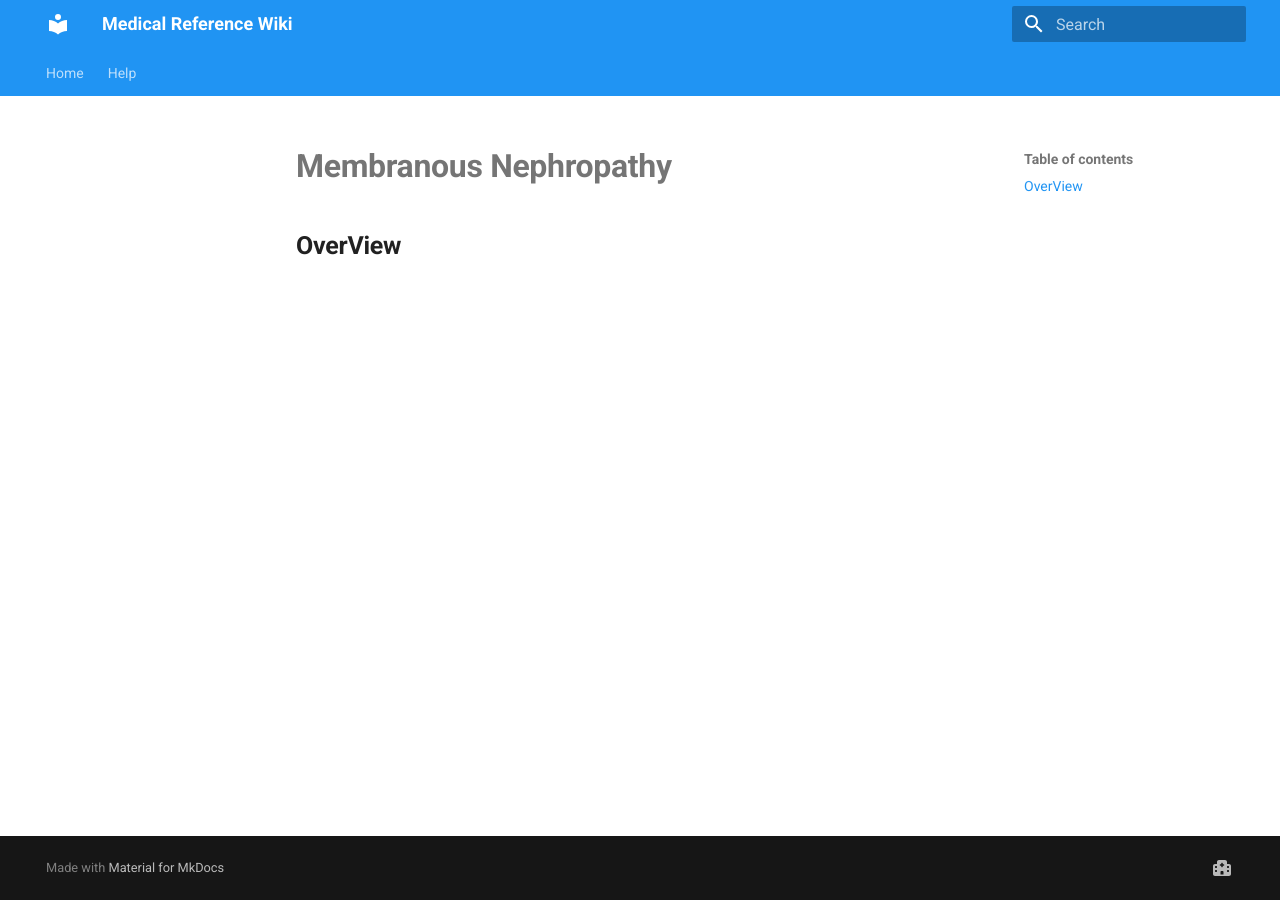
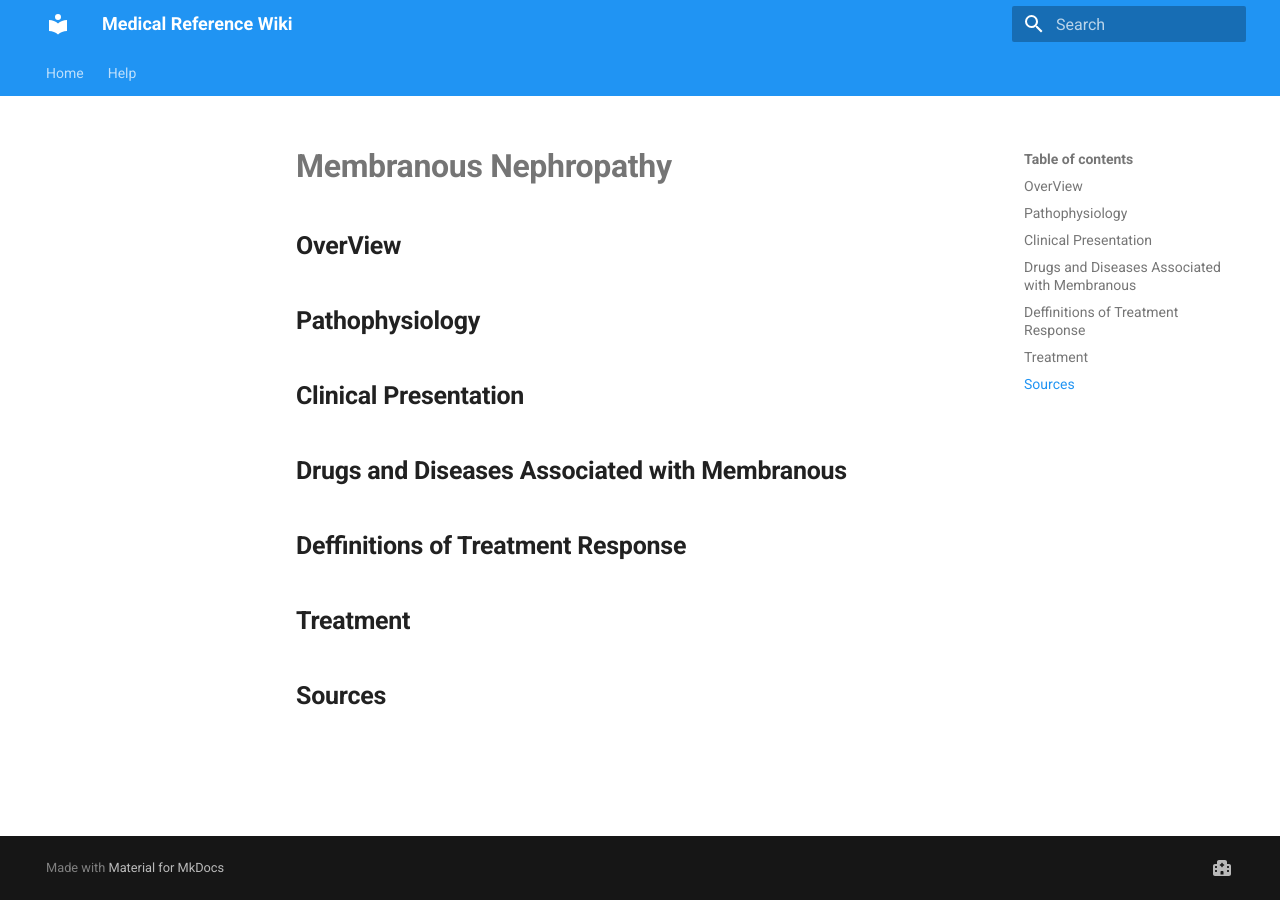
Before and after one commit to TTUNEPH2025/GN, an MkDocs documentation site: the page built from docs/Membranous.md, in a window 1280 px wide. Built offline with MkDocs 1.6.1 and Material for MkDocs 9.7.7, drawn with Linux system fonts in a browser that asks for light colours.

Commit message:
Update Membranous.md

```diff
--- a/docs/Membranous.md
+++ b/docs/Membranous.md
@@ -1,2 +1,8 @@
 # **Membranous Nephropathy**
 ## **OverView**
+## **Pathophysiology**
+## **Clinical Presentation**
+## **Drugs and Diseases Associated with Membranous**
+## **Deffinitions of Treatment Response**
+## **Treatment**
+## **Sources**
```
